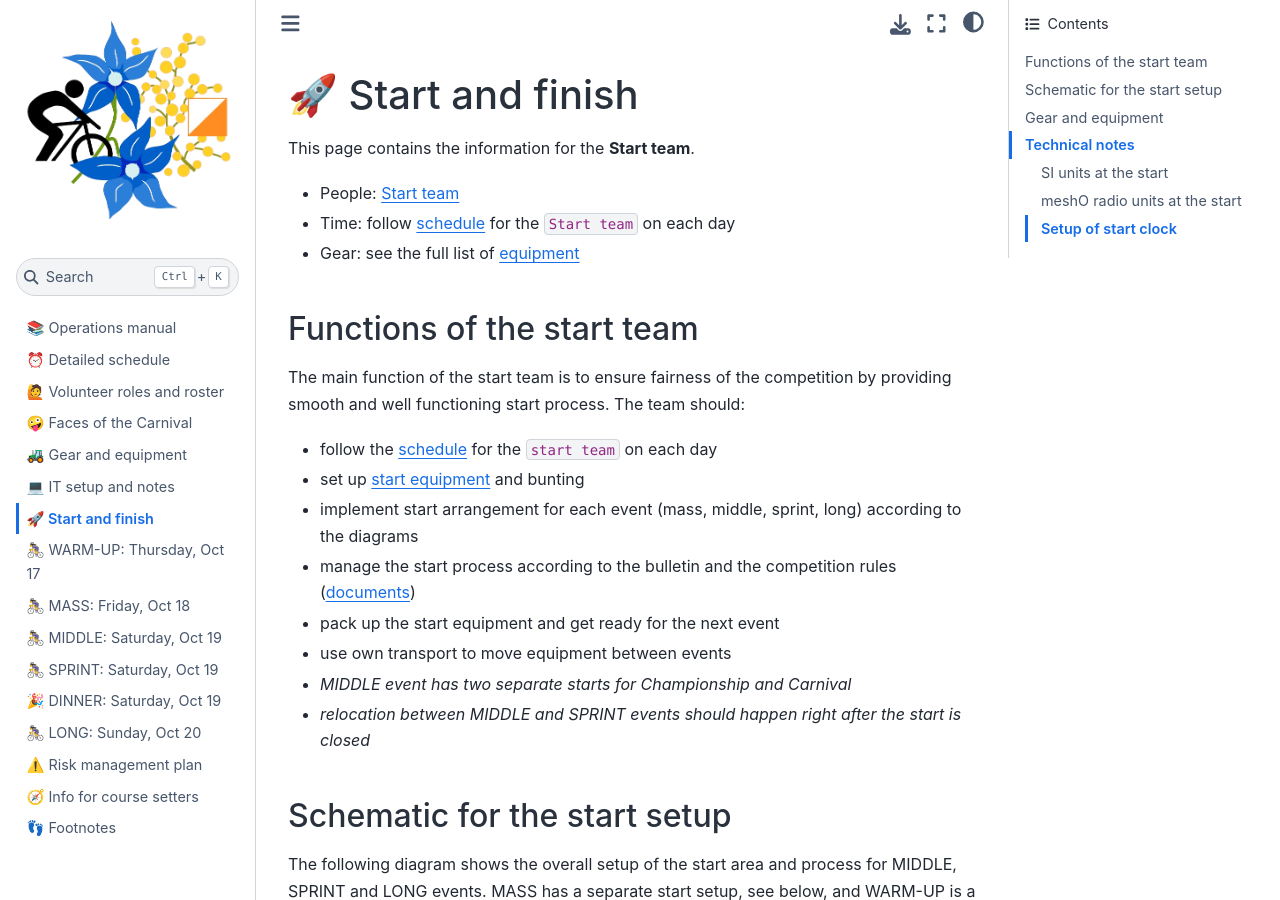
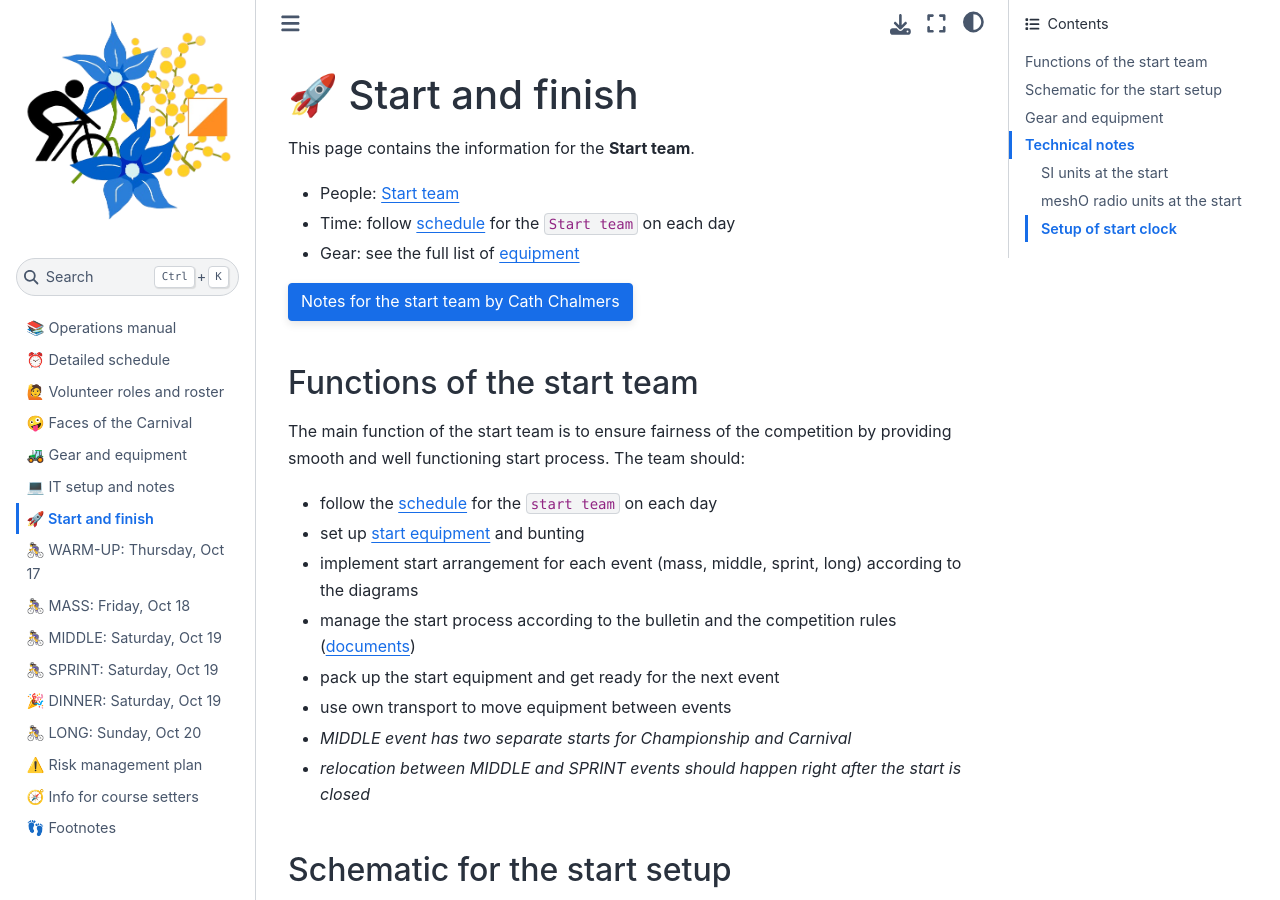
Before and after one commit to fediskhakov/mtbo2024champ, a Jupyter Book: the page built from 05.start.md, in a window 1280 px wide and 900 px high. Built offline with Jupyter Book 1.0.4 settings and Sphinx 7.4.7 and the Sphinx Book theme 1.1.4, drawn with Linux system fonts in a browser that asks for light colours.

Commit message:
Start notes by Cath

````diff
--- a/05.start.md
+++ b/05.start.md
@@ -5,6 +5,14 @@ This page contains the information for the **Start team**.
 - People: [Start team](people:start)
 - Time: follow [schedule](schedule:warmup) for the `Start team` on each day
 - Gear: see the full list of [equipment](equipment:start)
+
+```{button-link} _static/pdf/start_team_notes_chalmers.pdf
+:color: primary
+:shadow:
+
+Notes for the start team by Cath Chalmers
+```
+
 
 ## Functions of the start team
 
````
Also changed, not shown: 1 other file.
